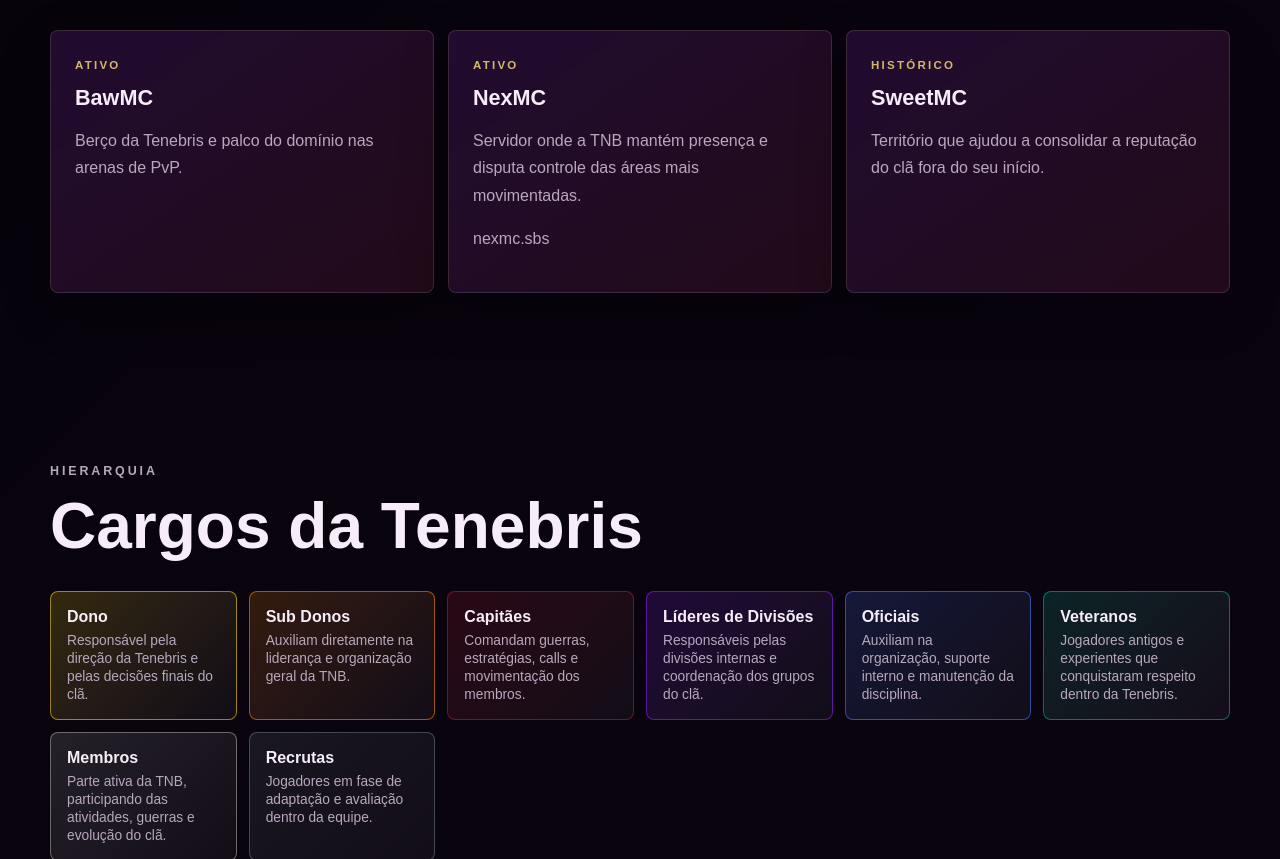
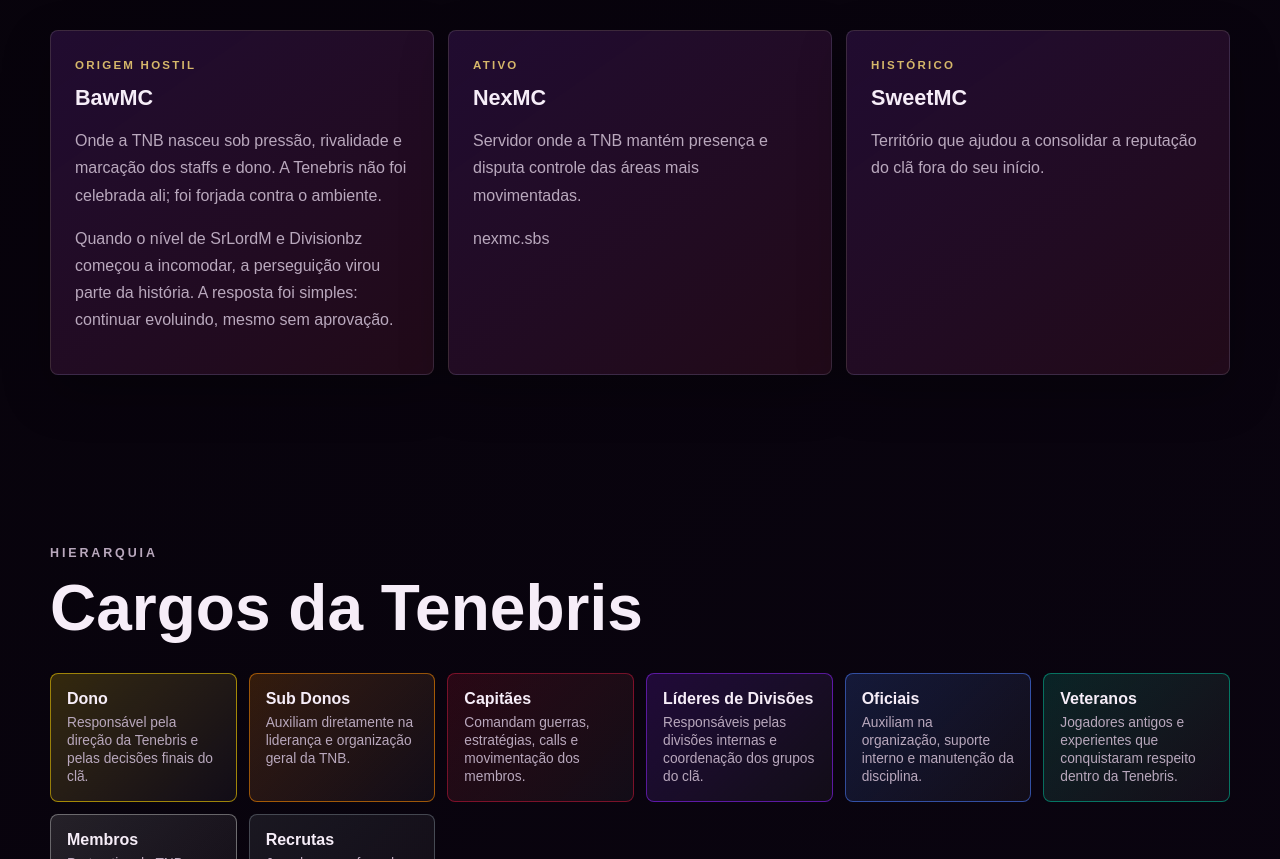
Before and after one commit to 2SirLordM2/TenebrisSite, a plain HTML site: page index.html in a window 1280 px wide. Shown: the part 3940-4799 px from the top of the page. Drawn offline with Linux system fonts and the light colour scheme.

Commit message:
espero que arrumado os problemas

```diff
--- a/index.html
+++ b/index.html
@@ -225,9 +225,10 @@ A filosofia da Tenebris é simples: disciplina, presença e confiança. O clã v
 
       <div class="server-grid">
         <article class="server-card reveal">
-          <span class="server-card__status">Ativo</span>
+          <span class="server-card__status">Origem hostil</span>
           <h3>BawMC</h3>
-          <p>Berço da Tenebris e palco do domínio nas arenas de PvP.</p>
+          <p>Onde a TNB nasceu sob pressão, rivalidade e marcação dos staffs e dono. A Tenebris não foi celebrada ali; foi forjada contra o ambiente.</p>
+          <p>Quando o nível de SrLordM e Divisionbz começou a incomodar, a perseguição virou parte da história. A resposta foi simples: continuar evoluindo, mesmo sem aprovação.</p>
         </article>
         <article class="server-card reveal">
           <span class="server-card__status">Ativo</span>
```
Also changed, not shown: script.js (line endings or trailing spaces), style.css (line endings or trailing spaces).
